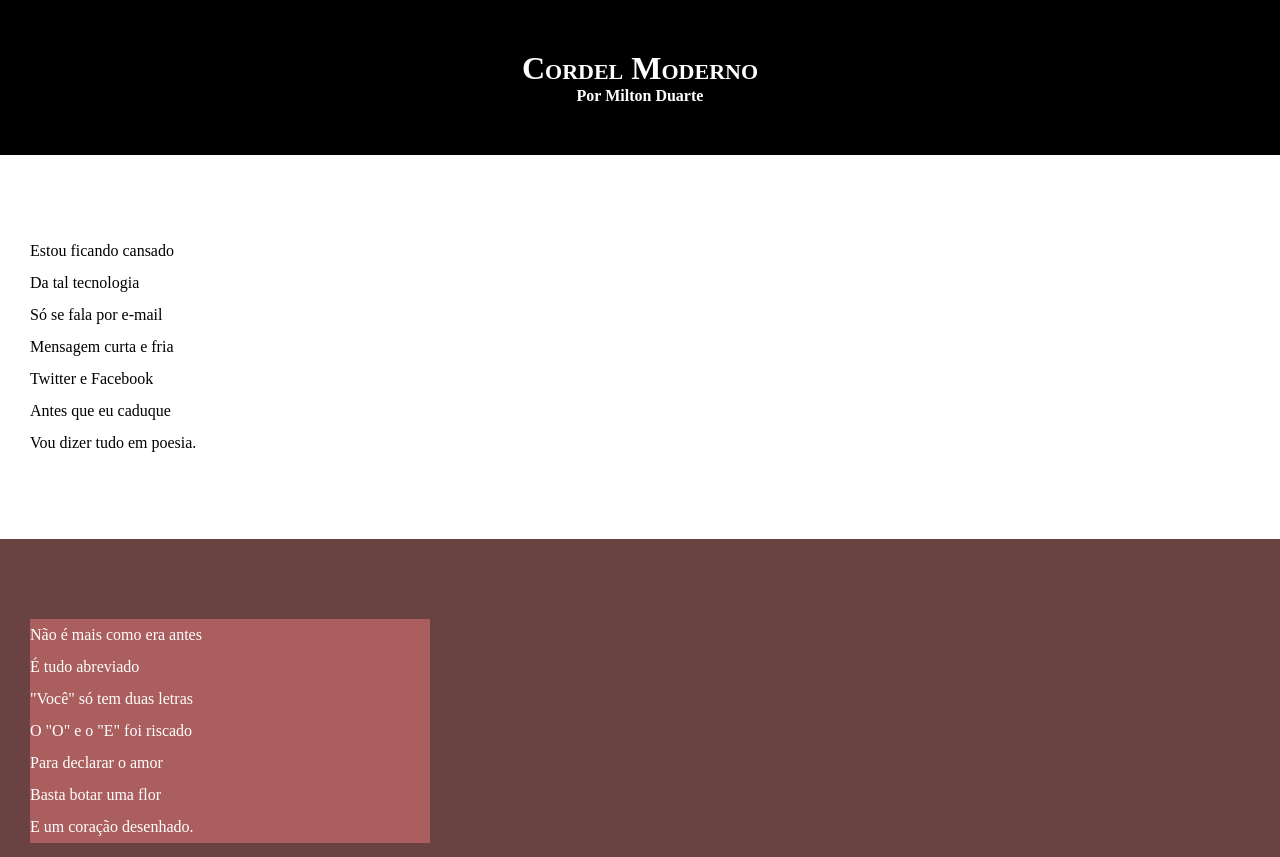
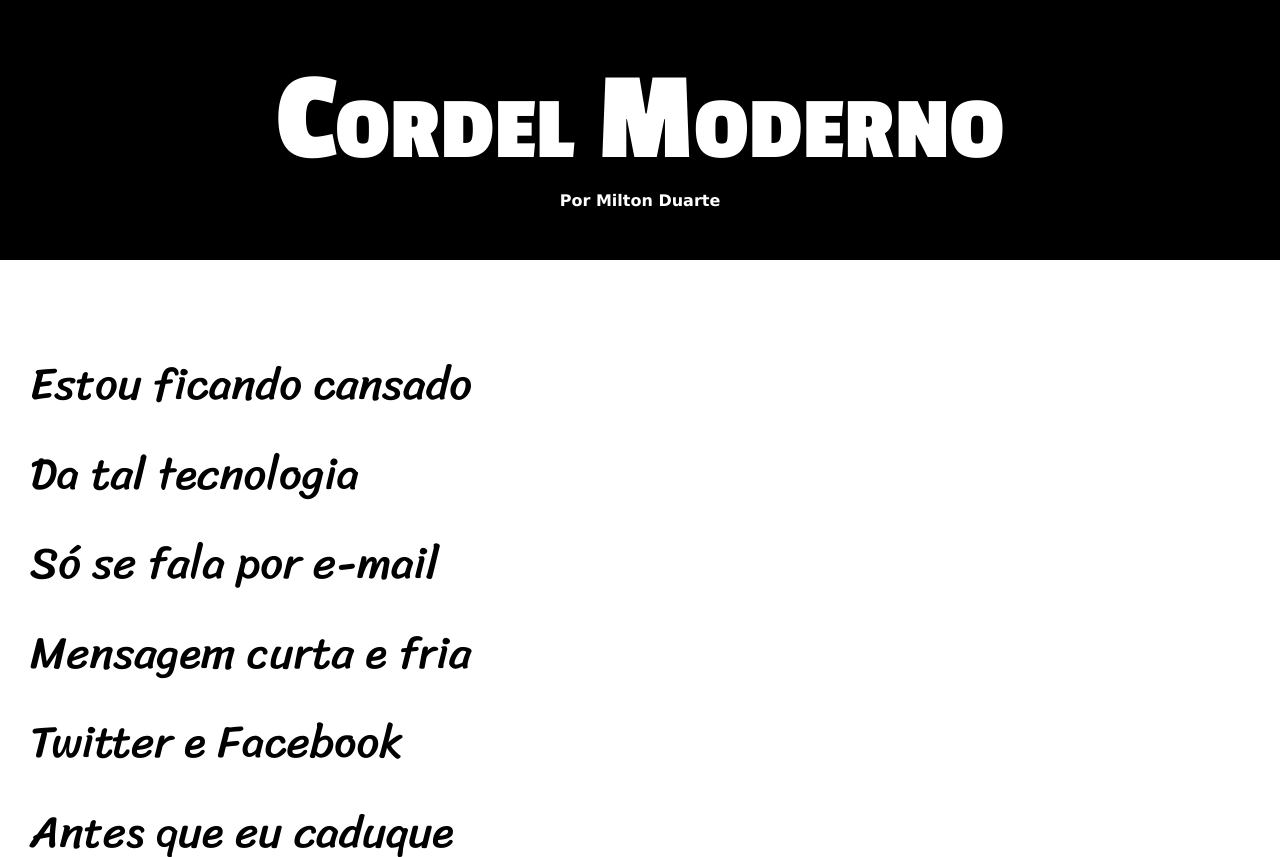
Before and after one commit to edjrdev14/html-css, a plain HTML site: page desafios/d012/index.html in a window 1280 px wide. Shown: the top 857 px of the page. Drawn offline with Linux system fonts and the light colour scheme.

Commit message:
atualizando desafio 12

```diff
--- a/desafios/d012/estilo/style.css
+++ b/desafios/d012/estilo/style.css
@@ -1,21 +1,23 @@
 @charset "UTF-8";
+
+@import url('https://fonts.googleapis.com/css2?family=Passion+One:wght@400;700;900&family=Sriracha&display=swap');
+
+@import url('https://fonts.googleapis.com/css2?family=Sriracha&display=swap');
 
 *{
     margin: 0px;
     padding: 0px;
 }
 
-@font-face {
-    font-family: 'Cordel';
-    src: url('cordel.ttf') format('truetype');
-    font-weight: normal;
-}
+:root{
+    --fonte1: Verdana, Geneva, Tahoma, sans-serif;
+    --fonte2: "Passion One", sans-serif;
+    --fonte3: "Sriracha", cursive;
 
-:root{
-    --fonte-cordel: 'Cordel, cursive;'
 }
 
 html, body{
+    font-family: var(--fonte1);
     min-height: 100vh;
     background-color: darkgray;
 }
@@ -26,8 +28,10 @@ header{
     text-align: center;
 }
 header > h1{
+    font-family: var(--fonte2);
     padding-top: 50px;
     font-variant: small-caps;
+    font-size: 10vw;
 }
 
 header > p{
@@ -49,6 +53,8 @@ section{
     padding-bottom: 10vh;
     line-height: 2em;
     padding-left: 30px;
+    font-family: var(--fonte3);
+    font-size: 3.5vw;
 }
 
 .normal{
@@ -62,8 +68,9 @@ section{
 }
 
 .imagem > p{
-    width: 400px;
+    padding: 5px;
     background-color: rgb(171, 94, 94);
+    display: inline-block;
 }
 
 footer{
```
